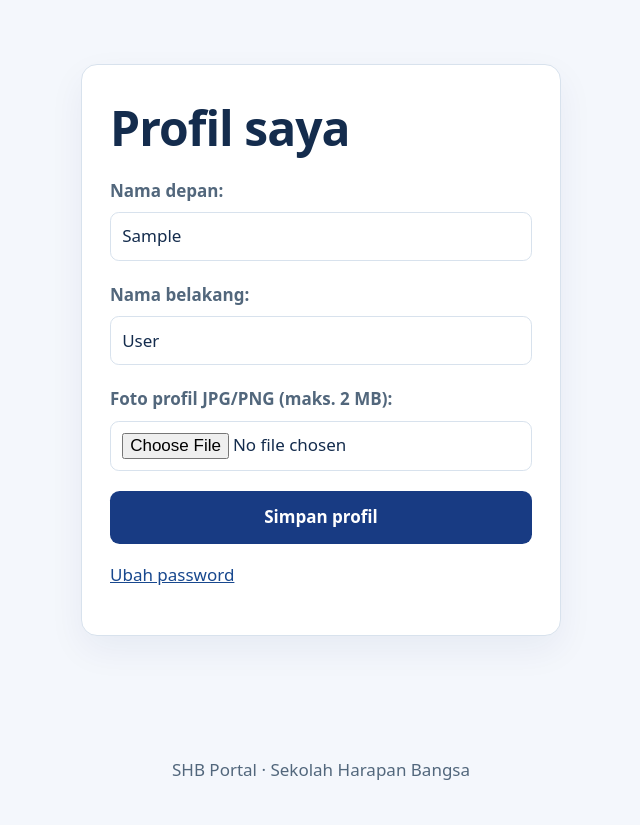
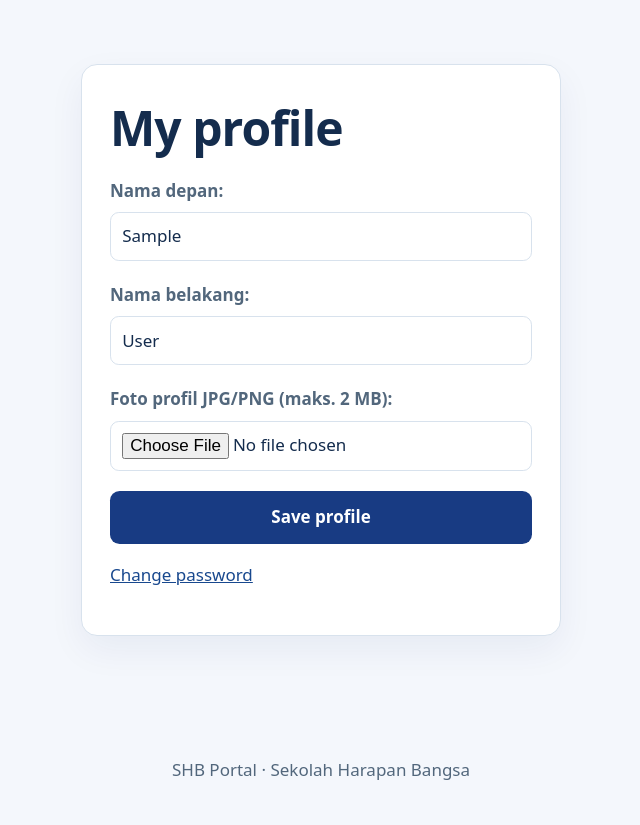
Before and after one commit to sugeng-riyanto/SHB-Portal, a Django app: page /accounts/profile/ in a window 1280 px wide. Shown: the part 149-974 px from the top of the page, without its empty margins (319-959 px from the left). Run offline with Django 5.2, Linux system fonts and the light colour scheme; the visitor is signed in with stand-in values (Sample User, id 1); data comes from the database, SQL or seed files in the repository.

Commit message:
Add initial three-language interface: portal/templates/portal/profile.html

```diff
--- a/portal/templates/portal/profile.html
+++ b/portal/templates/portal/profile.html
@@ -1 +1 @@
-{% extends 'portal/base.html' %}{% block content %}<section class="card auth-card"><h1>Profil saya</h1>{% if has_photo %}<img src="{% url 'profile_photo' %}" alt="Foto profil Anda" width="120" height="120" style="object-fit:cover;border-radius:50%">{% endif %}<form method="post" enctype="multipart/form-data" class="auth-form">{% csrf_token %}{{ form.as_p }}<button class="button">Simpan profil</button></form><p><a href="{% url 'change_password' %}">Ubah password</a></p></section>{% endblock %}
+{% extends 'portal/base.html' %}{% load shb_i18n %}{% block content %}<section class="card auth-card"><h1>{% tr 'Profil saya' %}</h1>{% if has_photo %}<img src="{% url 'profile_photo' %}" alt="Foto profil Anda" width="120" height="120" style="object-fit:cover;border-radius:50%">{% endif %}<form method="post" enctype="multipart/form-data" class="auth-form">{% csrf_token %}{{ form.as_p }}<button class="button">{% tr 'Simpan profil' %}</button></form><p><a href="{% url 'change_password' %}">{% tr 'Ubah password' %}</a></p></section>{% endblock %}
```
